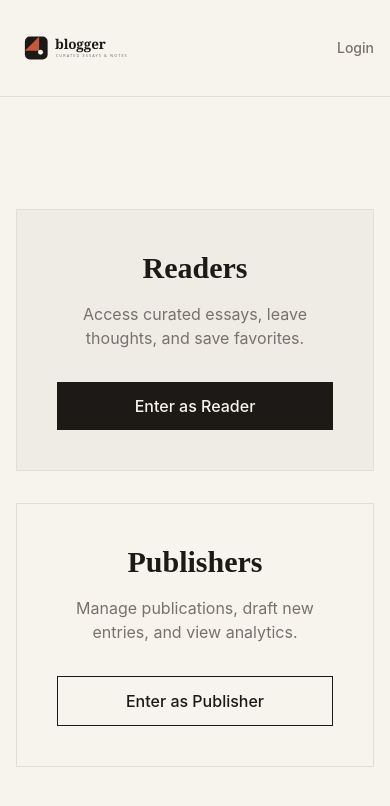
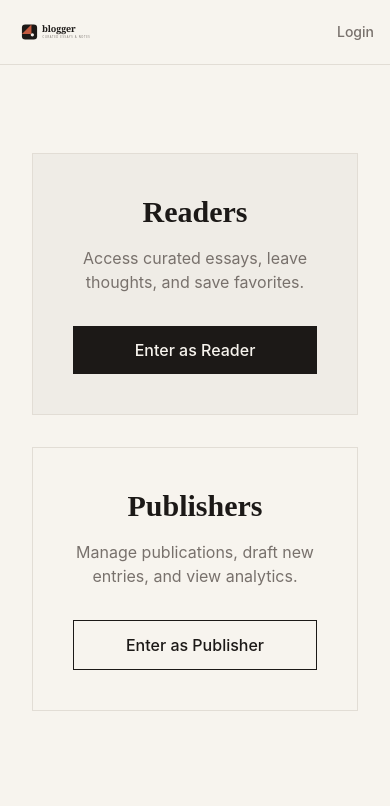
Before and after one commit to parth-8090/blogger-app, a React (Vite) app in the folder frontend/: page / in a window 390 px wide. Shown: the top 806 px of the page. Built offline with nearby package versions, Linux system fonts and the light colour scheme; no server answers.

Commit message:
Initial commit: Production ready MERN blog

```diff
--- a/frontend/src/components/Navbar.jsx
+++ b/frontend/src/components/Navbar.jsx
@@ -16,9 +16,9 @@ const Navbar = () => {
 
   return (
     <nav className="bg-[var(--color-canvas)] border-b border-[var(--color-divider)]">
-      <div className="container mx-auto px-4 max-w-5xl h-24 flex items-center justify-between">
+      <div className="container mx-auto px-4 max-w-5xl py-4 flex flex-row items-center justify-between">
         <Link to="/" className="flex items-center hover:opacity-80 transition-opacity">
-          <div className="w-48 h-12">
+          <div className="w-32 h-8 md:w-48 md:h-12">
             <svg xmlns="http://www.w3.org/2000/svg" viewBox="0 0 540 120" width="100%" height="100%">
               <g transform="translate(15, 18)">
                 <rect x="10" y="10" width="64" height="64" rx="14" fill="#1C1917"/>
@@ -34,7 +34,7 @@ const Navbar = () => {
             </svg>
           </div>
         </Link>
-        <div className="flex items-center gap-6">
+        <div className="flex flex-wrap items-center gap-3 md:gap-6">
           {token && (
             <>
               <Link to="/admin" className="text-sm font-medium text-[var(--color-stone)] hover:text-[var(--color-ink)] transition-colors">
--- a/frontend/src/pages/BlogDetail.jsx
+++ b/frontend/src/pages/BlogDetail.jsx
@@ -68,12 +68,12 @@ const BlogDetail = () => {
   return (
     <div className="bg-[var(--color-card)] rounded-xl shadow-sm border border-[var(--color-divider)] overflow-hidden">
       {blog.mediaUrl && (
-        <div className="w-full h-[400px] border-b border-[var(--color-divider)]">
+        <div className="w-full h-[250px] md:h-[400px] border-b border-[var(--color-divider)]">
           <MediaRenderer url={blog.mediaUrl} className="w-full h-full object-cover" />
         </div>
       )}
       <div className="p-10">
-        <h1 className="text-4xl font-bold text-[var(--color-ink)] mb-6">{blog.title}</h1>
+        <h1 className="text-2xl md:text-4xl font-bold text-[var(--color-ink)] mb-6">{blog.title}</h1>
         <div className="prose max-w-none text-[var(--color-ink)] font-serif text-lg leading-relaxed mb-10 whitespace-pre-wrap">
           {blog.description}
         </div>
--- a/frontend/src/pages/Home.jsx
+++ b/frontend/src/pages/Home.jsx
@@ -49,12 +49,12 @@ const Home = () => {
       {blogs.map((blog) => (
         <Link key={blog._id} to={`/blog/${blog._id}`} className="block bg-[var(--color-card)] rounded-xl shadow-sm border border-[var(--color-divider)] overflow-hidden hover:shadow-md transition-shadow group">
           {blog.mediaUrl && (
-            <div className="h-64 w-full overflow-hidden border-b border-[var(--color-divider)]">
+            <div className="h-48 md:h-64 w-full overflow-hidden border-b border-[var(--color-divider)]">
               <MediaRenderer url={blog.mediaUrl} className="w-full h-full object-cover group-hover:scale-105 transition-transform duration-500" />
             </div>
           )}
-          <div className="p-8">
-            <h2 className="text-3xl font-bold text-[var(--color-ink)] mb-4">{blog.title}</h2>
+          <div className="p-4 md:p-8">
+            <h2 className="text-xl md:text-3xl font-bold text-[var(--color-ink)] mb-4">{blog.title}</h2>
             <p className="text-[var(--color-stone)] line-clamp-3 mb-6 font-serif">{blog.description}</p>
             <div className="flex items-center gap-6 text-[var(--color-stone)] text-sm font-medium">
               <button onClick={(e) => handleLike(e, blog._id)} className="flex items-center gap-2 hover:text-[var(--color-terracotta)] transition-colors">
--- a/frontend/src/pages/Landing.jsx
+++ b/frontend/src/pages/Landing.jsx
@@ -3,7 +3,7 @@ import { Link } from 'react-router-dom';
 
 const Landing = () => {
   return (
-    <div className="max-w-3xl mx-auto mt-20 flex flex-col md:flex-row gap-8">
+    <div className="max-w-3xl mx-auto mt-10 md:mt-20 flex flex-col md:flex-row gap-8 p-4 md:p-0">
       <div className="flex-1 bg-[var(--color-card)] border border-[var(--color-divider)] p-10 flex flex-col items-center text-center">
         <h2 className="text-3xl font-bold mb-4">Readers</h2>
         <p className="text-[var(--color-stone)] mb-8">Access curated essays, leave thoughts, and save favorites.</p>
```
Also changed, not shown: 3 other files (tests, documents, lock files or other folders).
